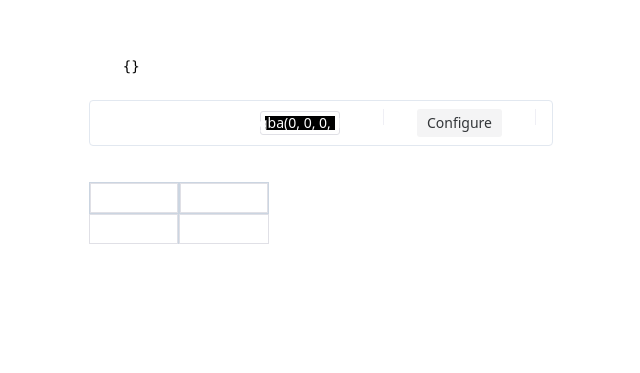
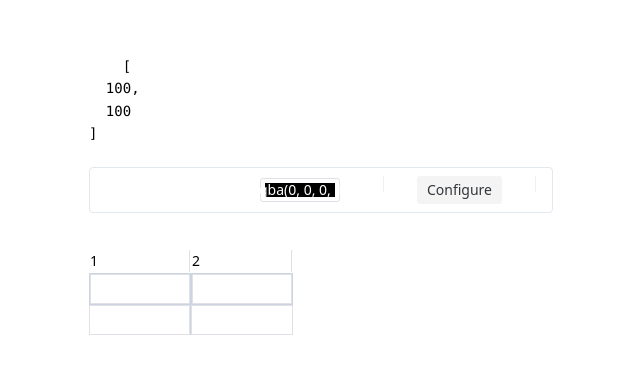
Before and after one commit to moseskamau338/unique-vue-components, a Vue app: page / in a window 1280 px wide. Shown: the part 121-494 px from the top of the page, without its empty margins (87-727 px from the left). Built offline with nearby package versions, Linux system fonts and the light colour scheme; some icons are missing; what vue3-apexcharts would draw is missing.

Commit message:
add draggable column to matrix

```diff
--- a/src/components/Matrix.vue
+++ b/src/components/Matrix.vue
@@ -2,6 +2,7 @@
 import {NButton, NButtonGroup, NColorPicker, NDivider, NInput, NIcon} from 'naive-ui'
   import { TextItalic24Regular, TextBold24Regular, TextUnderline24Regular, TextStrikethrough24Regular } from '@vicons/fluent'
 import {computed, type CSSProperties, ref} from "vue";
+import ResizableColumn from "@/components/MatrixComponents/ResizableColumn.vue";
 
 let cols = ref(2)
 let rows = ref(2)
@@ -45,11 +46,18 @@ const currentStyles = (value): string[] =>{
   return Object.keys(style.value?.[current_cell.value] || {})
       .filter(key => style.value?.[current_cell.value][key] === value)
 }
+
+const colWidths = ref(Array(cols.value).fill(100)) // Initial column widths
+
+// Handle resizing by updating all cells in a given column
+function resizeColumn(newWidth, colIndex) {
+  colWidths.value[colIndex] = newWidth
+}
 </script>
 
 <template>
   <pre>
-    {{JSON.stringify(input_values, null,2)}}
+    {{JSON.stringify(colWidths, null,2)}}
   </pre>
   <div class="bg-white border border-slate-200 rounded p-2 w-1/2 flex flex-row justify-between">
     <n-button-group class="flex flex-row">
@@ -97,6 +105,16 @@ const currentStyles = (value): string[] =>{
       </div>
 
       <table class="border-collapse h-fit">
+        <thead>
+        <tr>
+          <td v-for="(i, index) in cols" :style="{width:colWidths[index]+'px'}">
+            <ResizableColumn :colIndex="index" :initialWidth="colWidths[index]" @resize="resizeColumn">
+              {{i}}
+            </ResizableColumn>
+
+          </td>
+        </tr>
+        </thead>
         <tbody>
               <tr v-for="r in rows">
                 <td v-for="c in cols" style="padding: 0">
@@ -112,7 +130,7 @@ const currentStyles = (value): string[] =>{
                           r !== rows ? 'border-[0.5px]' : 'border-b-none',
                           c !== cols ? 'border-r-[0.5px]' : 'border-r-none',
                       ]"
-                      size="tiny" class="!border-slate-300 !text-xs outline-0 !p-1 ring-0 !w-[90px] !rounded-none"
+                      size="tiny" class="!border-slate-300 !text-xs outline-0 !p-1 ring-0 !rounded-none w-full"
                       placeholder=""
                       @focus="() => current_cell = `${r}-${c}`" />
                 </td>
--- a/src/components/MatrixComponents/ResizableColumn.vue
+++ b/src/components/MatrixComponents/ResizableColumn.vue
@@ -1,7 +1,7 @@
 <template>
   <div class="resizable-column" :style="columnStyle">
     <slot></slot>
-    <div class="resize-handle" @mousedown="startResizing"></div>
+    <div class="resize-handle hover:bg-red-800" @mousedown="startResizing"></div>
   </div>
 </template>
 
@@ -40,6 +40,7 @@ function startResizing(event) {
 function resizeColumn(event) {
   if (!isResizing.value) return
   const newWidth = event.clientX - event.target.getBoundingClientRect().left
+  console.log(newWidth)
   if (newWidth > 50) { // Prevent the column from becoming too small
     columnWidth.value = newWidth
     emit('resize', newWidth, props.colIndex) // Emit with column index
@@ -61,7 +62,6 @@ function stopResizing() {
 .resize-handle {
   width: 5px;
   height: 100%;
-  background-color: transparent;
   cursor: col-resize;
   position: absolute;
   top: 0;
```
